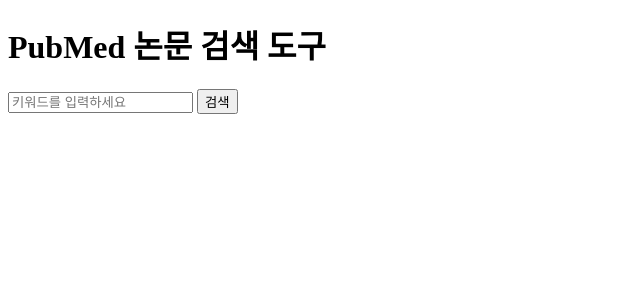
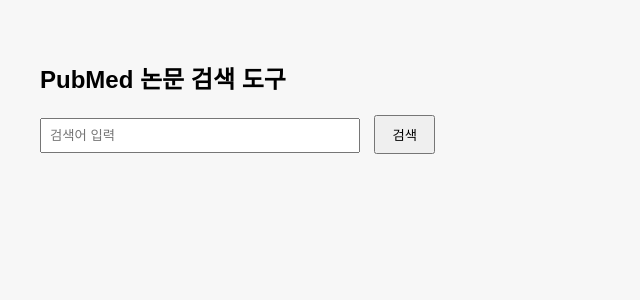
Before and after one commit to hantopic/pubmed-search1, a Flask app: page / in a window 1280 px wide. Shown: the top 300 px of the page, without its empty margins (0-640 px from the left). Run offline with Flask 3, Linux system fonts and the light colour scheme.

Commit message:
Add files via upload

```diff
--- a/templates/index.html
+++ b/templates/index.html
@@ -3,21 +3,29 @@
 <head>
     <meta charset="UTF-8">
     <title>PubMed 논문 검색</title>
+    <style>
+        body { font-family: Arial, sans-serif; padding: 2em; background: #f7f7f7; }
+        input[type=text] { width: 300px; padding: 8px; }
+        button { padding: 8px 16px; margin-left: 10px; }
+        table { border-collapse: collapse; width: 100%; margin-top: 2em; }
+        th, td { border: 1px solid #ccc; padding: 8px; text-align: left; }
+        th { background-color: #eee; }
+    </style>
 </head>
 <body>
-    <h1>PubMed 논문 검색 도구</h1>
+    <h2>PubMed 논문 검색 도구</h2>
     <form method="post">
-        <input type="text" name="keyword" placeholder="키워드를 입력하세요" value="{{ query }}">
+        <input type="text" name="keyword" placeholder="검색어 입력" value="{{ query }}">
         <button type="submit">검색</button>
     </form>
 
     {% if results %}
-        <h2>검색 결과 (총 {{ results|length }}건)</h2>
     <form method="post" action="/download">
         <input type="hidden" name="csv_data" value="{{ results|tojson }}">
         <button type="submit">CSV 다운로드</button>
     </form>
-        <table border="1">
+
+    <table>
         <thead>
             <tr>
                 <th>제목</th>
@@ -28,6 +36,7 @@
                 <th>페이지/논문번호</th>
                 <th>PMID</th>
                 <th>PDF</th>
+                <th>키워드</th>
                 <th>요약</th>
             </tr>
         </thead>
@@ -41,7 +50,8 @@
                 <td>{{ row.issue }}</td>
                 <td>{{ row.pages }}</td>
                 <td>{{ row.pmid }}</td>
-                    <td><a href="{{ row.pdf_link }}" target="_blank">보기</a></td>
+                <td><a href="{{ row.pdf_link }}" target="_blank">링크</a></td>
+                <td>{{ row.keywords }}</td>
                 <td>{{ row.summary }}</td>
             </tr>
         {% endfor %}
```
Lines whose indentation alone changed are shown as unchanged.
